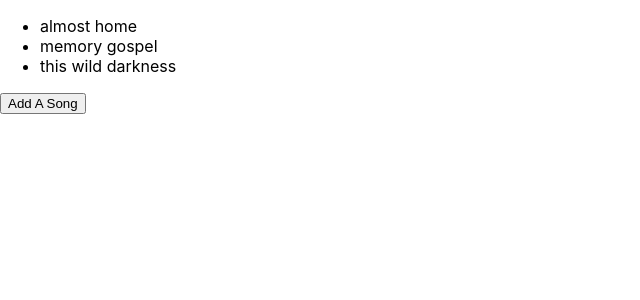
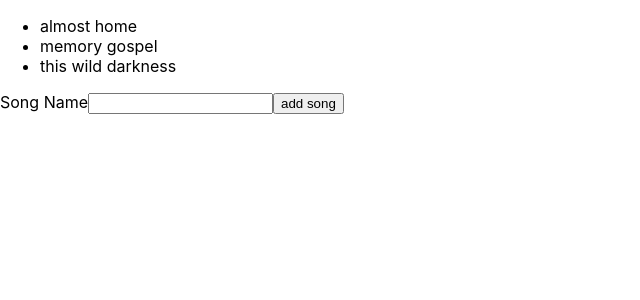
Before and after one commit to ryanglover24/React-Context-And-Hooks-Practice, a React (Create React App) app: page / in a window 1280 px wide. Shown: the top 300 px of the page, without its empty margins (0-640 px from the left). Built offline with nearby package versions, Linux system fonts and the light colour scheme.

Commit message:
useState with forms

```diff
--- /dev/null
+++ b/src/components/NewSongForm.js
@@ -0,0 +1,20 @@
+import React, { useState } from 'react';
+
+const NewSongForm = ( { addSong }) => {
+    const [title, setTitle] = useState('');
+
+    const handleSubmit = (e) => {
+        e.preventDefault();
+        addSong(title);
+        setTitle('');
+    }
+    return (
+        <form action="" onSubmit={handleSubmit}>
+            <label htmlFor="">Song Name</label>
+            <input type="text" value={title} required onChange={(e) => setTitle(e.target.value)}/>
+            <input type="submit" value="add song"/>
+        </form>
+     );
+}
+
+export default NewSongForm;
--- a/src/components/SongList.js
+++ b/src/components/SongList.js
@@ -1,5 +1,6 @@
 import React, { useState } from 'react';
 import uuid from 'uuid/v1';
+import NewSongForm from './NewSongForm';
 
 const SongList = () => {
     //created state inside a functional Component and destructed to be able to access it songs is array of data
@@ -9,8 +10,8 @@
         { title: 'this wild darkness', id: 3},
     ]);
 
-    const addSong = () => {
-        setSongs([...songs, { title: 'new song', id: uuid()}])
+    const addSong = (title) => {
+        setSongs([...songs, { title, id: uuid()}])
     }
 
     return (
@@ -22,7 +23,7 @@
                     )
                 })}
             </ul>
-            <button onClick={addSong}>Add A Song</button>
+            <NewSongForm addSong={addSong}/>
         </div>
      );
 }
```
